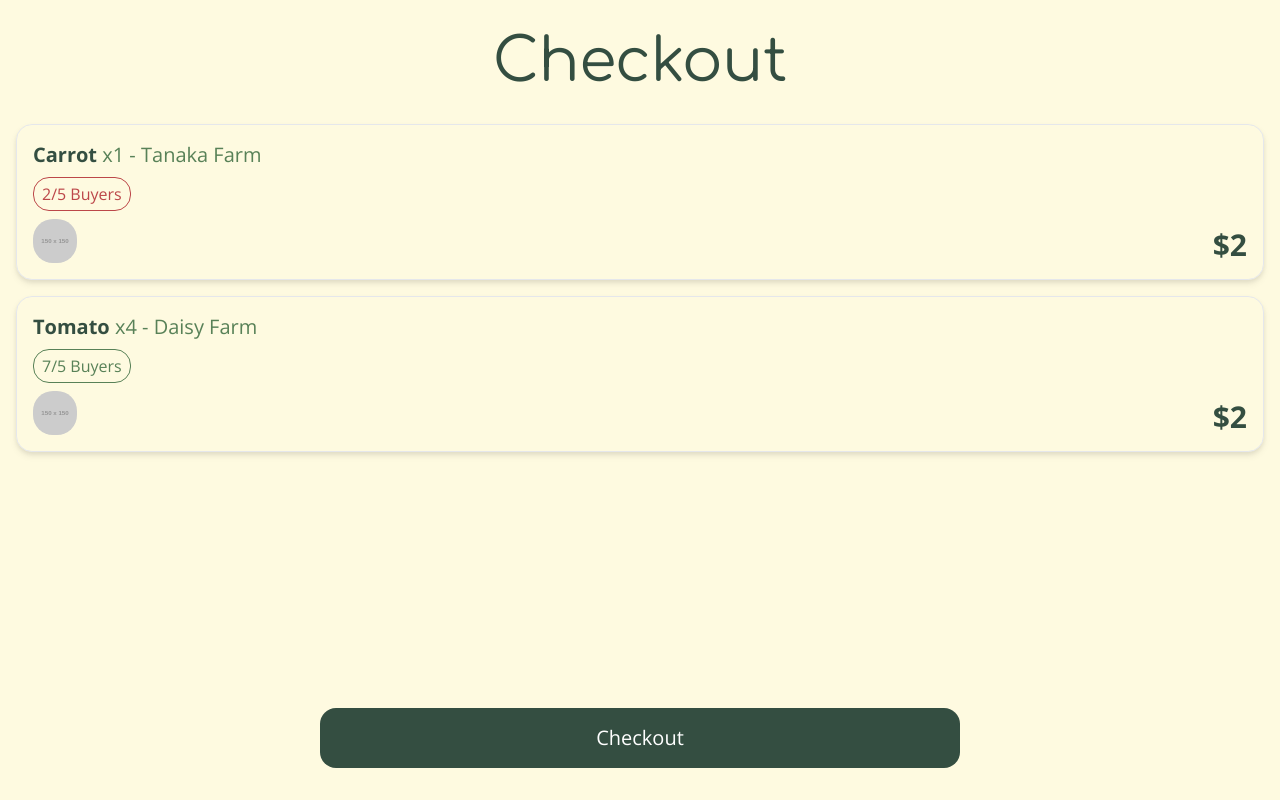
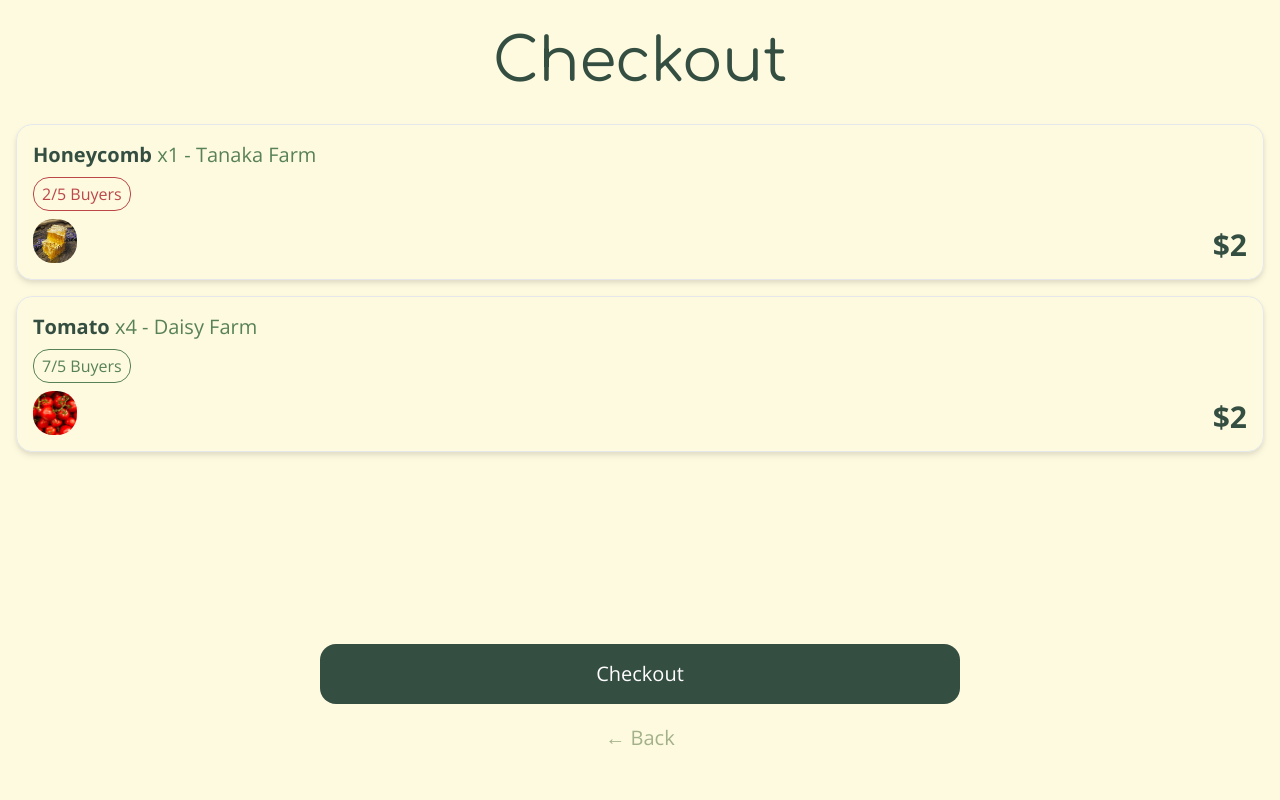
Before and after one commit to will-hou/basket, a React (Vite) app in the folder frontend/: page /checkout in a window 1280 px wide. Built offline with nearby package versions, Linux system fonts and the light colour scheme.

Commit message:
greg improvements

```diff
--- a/frontend/src/views/CheckoutView.jsx
+++ b/frontend/src/views/CheckoutView.jsx
@@ -1,5 +1,7 @@
 import CheckOutCard from "../components/CheckOutCard";
 import { useNavigate } from "react-router-dom";
+import Honeycomb from "../assets/honeycomb.jpeg";
+import Tomato from "../assets/tomato.jpeg";
 
 export default function CheckoutView() {
   const navigate = useNavigate();
@@ -9,10 +11,10 @@ export default function CheckoutView() {
         Checkout
       </h1>
       <CheckOutCard
-        itemName="Carrot"
+        itemName="Honeycomb"
         quantity={1}
         farmName="Tanaka Farm"
-        itemImage="https://via.placeholder.com/150"
+        itemImage={Honeycomb}
         price={2.0}
         numBuyers={2}
         buyersThreshold={5}
@@ -21,16 +23,22 @@ export default function CheckoutView() {
         itemName="Tomato"
         quantity={4}
         farmName="Daisy Farm"
-        itemImage="https://via.placeholder.com/150"
+        itemImage={Tomato}
         price={2.0}
         numBuyers={7}
         buyersThreshold={5}
       ></CheckOutCard>
       <button
         onClick={() => navigate("/confirmation")}
-        className="fixed bottom-8 left-[25%] w-[50%] rounded-2xl text-xl font-body bg-primary active:bg-primary/80 text-white py-4"
+        className="fixed bottom-24 left-[25%] w-[50%] rounded-2xl text-xl font-body bg-primary active:bg-primary/80 text-white py-4"
       >
         Checkout
+      </button>
+      <button
+        onClick={() => navigate(-1)}
+        className="fixed bottom-8 left-[25%] w-[50%] rounded-2xl text-xl font-body text-tertiary active:text-secondary py-4"
+      >
+        &#x2190; Back
       </button>
     </div>
   );
```
Also changed, not shown: frontend/src/assets/carrot.jpeg (added), frontend/src/assets/tomato.jpeg (added).
